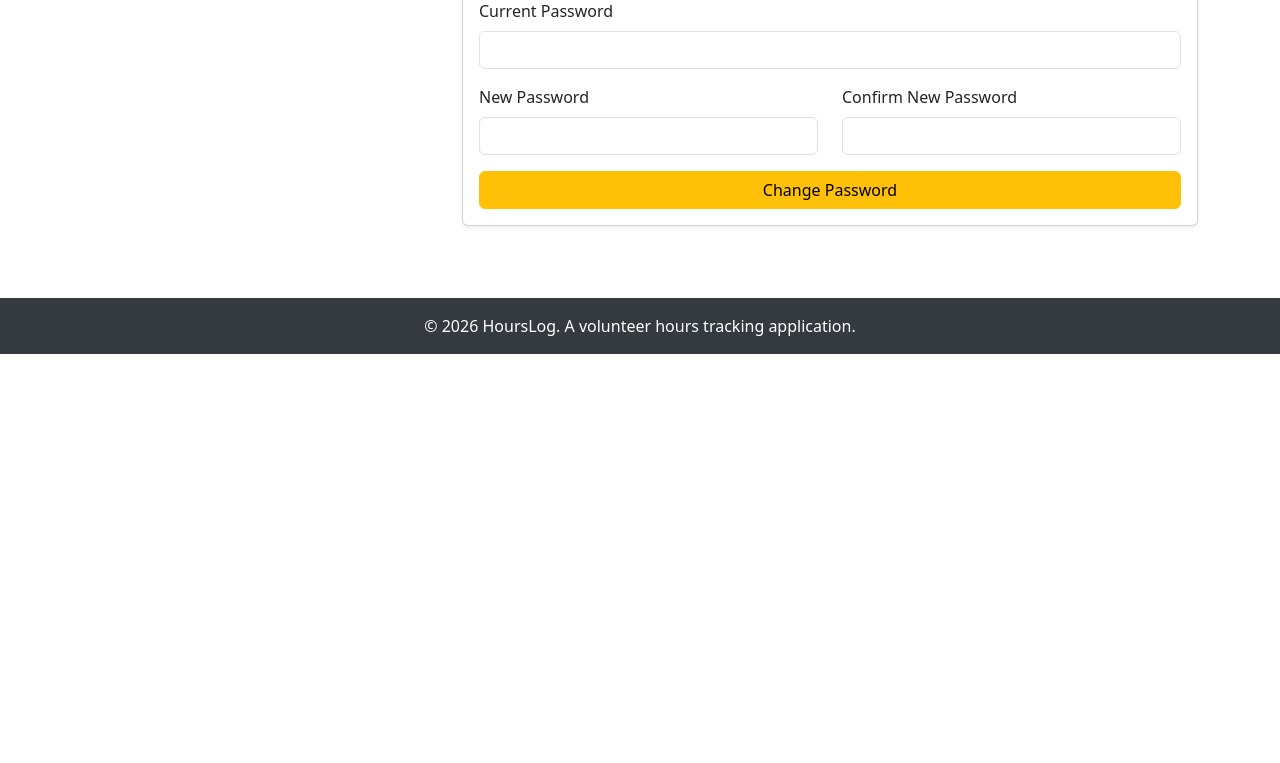
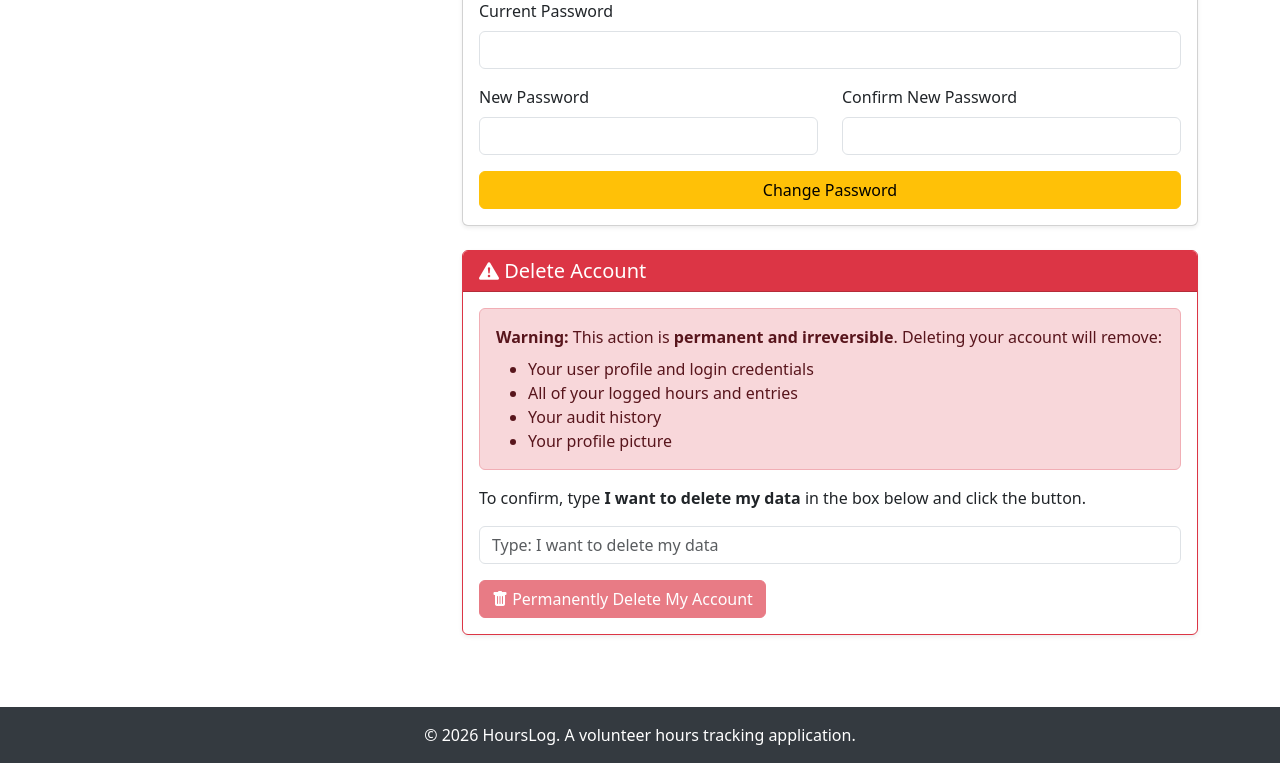
Before and after one commit to isaacc100/HoursLog, a Flask app: page /profile in a window 1280 px wide. Shown: the part 592-1355 px from the top of the page. Before the commit the page ends 946 px from the top, so only its background shows below. Run offline with Flask 3, Linux system fonts and the light colour scheme; the visitor is signed in with stand-in values (Sample User, id 1); data comes from the database, SQL or seed files in the repository; some libraries are stand-ins or nearby versions.

Commit message:
Implement user and account deletion functionality with confirmation prompts

```diff
--- a/app/main/routes.py
+++ b/app/main/routes.py
@@ -347,6 +347,53 @@ def profile():
                          settings=settings)
 
 
+@bp.route('/delete-account', methods=['POST'])
+@login_required
+def delete_account():
+    """Delete current user's account and all associated data."""
+    confirmation = request.form.get('confirmation', '').strip()
+    if confirmation != 'I want to delete my data':
+        flash('Account deletion failed. You must type the confirmation phrase exactly.', 'danger')
+        return redirect(url_for('main.profile'))
+
+    # Prevent the last admin from deleting themselves
+    if current_user.is_admin:
+        admin_count = User.query.filter_by(is_admin=True, is_active=True).count()
+        if admin_count <= 1:
+            flash('You are the only administrator. You cannot delete your account until another admin is appointed.', 'danger')
+            return redirect(url_for('main.profile'))
+
+    user = User.query.get(current_user.id)
+    username = user.username
+
+    # Remove avatar file if present
+    if user.profile_pic:
+        upload_folder = current_app.config['UPLOAD_FOLDER']
+        pic_path = os.path.join(upload_folder, user.profile_pic)
+        if os.path.exists(pic_path):
+            os.remove(pic_path)
+
+    # Clear secondary-role associations for this user's log entries
+    from app.models import log_entry_secondary_roles
+    entry_ids = [e.id for e in user.log_entries.all()]
+    if entry_ids:
+        db.session.execute(
+            log_entry_secondary_roles.delete().where(
+                log_entry_secondary_roles.c.log_entry_id.in_(entry_ids)
+            )
+        )
+
+    # Log out before deleting
+    from flask_login import logout_user
+    logout_user()
+
+    db.session.delete(user)
+    db.session.commit()
+
+    flash(f'Account "{username}" and all associated data have been permanently deleted.', 'success')
+    return redirect(url_for('main.index'))
+
+
 @bp.route('/profile/remove-pic', methods=['POST'])
 @login_required
 def remove_profile_pic():
--- a/app/templates/main/profile.html
+++ b/app/templates/main/profile.html
@@ -165,6 +165,49 @@
             </div>
         </div>
         {% endif %}
+
+        <!-- Delete Account -->
+        <div class="card mt-4 border-danger">
+            <div class="card-header bg-danger text-white">
+                <h5 class="mb-0"><i class="bi bi-exclamation-triangle-fill"></i> Delete Account</h5>
+            </div>
+            <div class="card-body">
+                <div class="alert alert-danger">
+                    <strong>Warning:</strong> This action is <strong>permanent and irreversible</strong>.
+                    Deleting your account will remove:
+                    <ul class="mb-0 mt-2">
+                        <li>Your user profile and login credentials</li>
+                        <li>All of your logged hours and entries</li>
+                        <li>Your audit history</li>
+                        <li>Your profile picture</li>
+                    </ul>
+                </div>
+                <p>To confirm, type <strong>I want to delete my data</strong> in the box below and click the button.</p>
+                <form method="POST" action="{{ url_for('main.delete_account') }}" id="deleteAccountForm">
+                    <div class="mb-3">
+                        <input type="text" class="form-control" name="confirmation" id="deleteConfirmation"
+                               placeholder="Type: I want to delete my data" autocomplete="off">
+                    </div>
+                    <button type="submit" class="btn btn-danger" id="deleteAccountBtn" disabled>
+                        <i class="bi bi-trash-fill"></i> Permanently Delete My Account
+                    </button>
+                </form>
+            </div>
+        </div>
     </div>
 </div>
+
+<script>
+    document.getElementById('deleteConfirmation').addEventListener('input', function () {
+        var btn = document.getElementById('deleteAccountBtn');
+        btn.disabled = this.value.trim() !== 'I want to delete my data';
+    });
+    document.getElementById('deleteAccountForm').addEventListener('submit', function (e) {
+        if (document.getElementById('deleteConfirmation').value.trim() !== 'I want to delete my data') {
+            e.preventDefault();
+            return false;
+        }
+        return confirm('Are you absolutely sure? This cannot be undone.');
+    });
+</script>
 {% endblock %}
```
Also changed, not shown: app/admin/routes.py (+61 -0 lines), app/templates/admin/users.html (+64 -0 lines).
